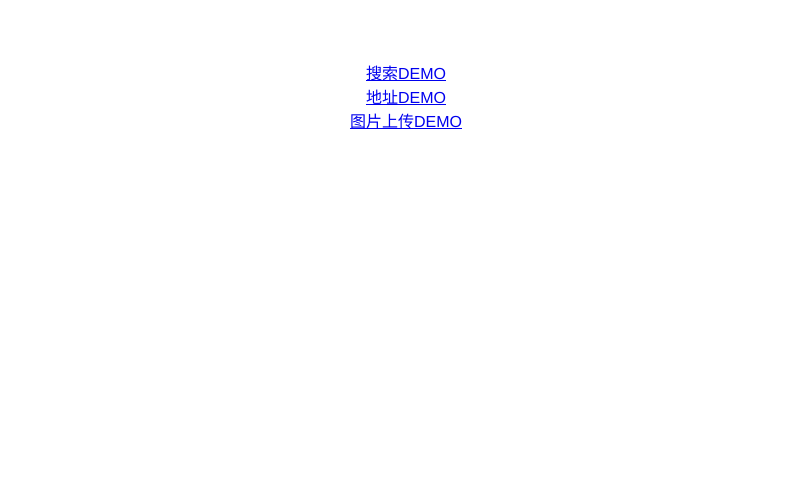
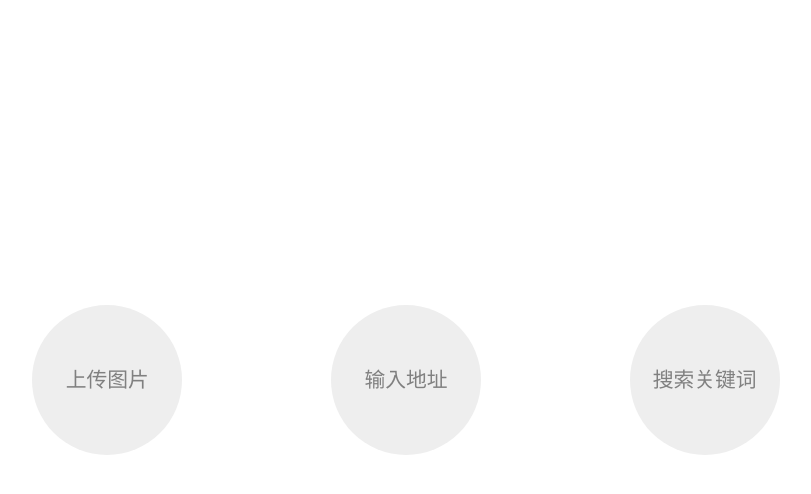
Before and after one commit to pierrejacques/layout-ui, a Vue app: page /#/ in a window 1280 px wide. Shown: the top 494 px of the page, without its empty margins (234-1045 px from the left). Built offline with nearby package versions, Linux system fonts and the light colour scheme.

Commit message:
一点版式优化

```diff
--- a/package.json
+++ b/package.json
@@ -33,13 +33,13 @@
     "friendly-errors-webpack-plugin": "^1.6.1",
     "html-webpack-plugin": "^2.30.1",
     "http-proxy-middleware": "^0.17.3",
+    "less": "^2.7.3",
+    "less-loader": "^4.0.5",
     "opn": "^5.1.0",
     "optimize-css-assets-webpack-plugin": "^3.2.0",
     "ora": "^1.2.0",
     "portfinder": "^1.0.13",
     "rimraf": "^2.6.0",
-    "sass": "^1.0.0-beta.2",
-    "sass-loader": "^6.0.6",
     "semver": "^5.3.0",
     "shelljs": "^0.7.6",
     "url-loader": "^0.5.8",
--- a/src/App.vue
+++ b/src/App.vue
@@ -10,7 +10,7 @@ export default {
 }
 </script>
 
-<style>
+<style lang="less">
 #app {
   font-family: 'Avenir', Helvetica, Arial, sans-serif;
   -webkit-font-smoothing: antialiased;
@@ -19,4 +19,30 @@ export default {
   color: #2c3e50;
   margin-top: 60px;
 }
+.input-box {
+  @height: 36px;
+  height: @height;
+  line-height: @height;
+  border-width: 1px;
+  border-style: solid;
+  font-size: 16px;
+  padding: 0 10px;
+  vertical-align: middle;
+  margin: 0;
+  border-radius: 5px;
+  outline: none;
+}
+input[type=text] {
+  .input-box;
+  width: 400px;
+  border-color: #ddd;
+}
+.submit-btn {
+  .input-box;
+  height: calc(@height + 2px);
+  @bg-color: #B9EFD4;
+  background: @bg-color;
+  border-color: @bg-color;
+  cursor: pointer;
+}
 </style>
--- a/src/common/components/search-box.vue
+++ b/src/common/components/search-box.vue
@@ -1,7 +1,7 @@
 <template lang="html">
   <form @submit.prevent="search">
     <input type="text" v-model="keyword" placeholder="在此输入你想搜索的内容">
-    <input type="submit" value="搜索">
+    <button class="submit-btn" @click="search">搜索</button>
   </form>
 </template>
 
--- a/src/components/Home.vue
+++ b/src/components/Home.vue
@@ -1,10 +1,20 @@
 <template>
   <div class="home">
-		<router-link :to="{ name: 'Search' }">搜索DEMO</router-link>
-    <br/>
-		<router-link :to="{ name: 'Url' }">地址DEMO</router-link>
-    <br/>
-		<router-link :to="{ name: 'Upload' }">图片上传DEMO</router-link>
+    <router-link :to="{ name: 'Upload' }">
+      <div class="demo-entrance">
+        上传图片
+      </div>
+    </router-link>
+    <router-link :to="{ name: 'Url' }">
+      <div class="demo-entrance">
+        输入地址
+      </div>
+    </router-link>
+		<router-link :to="{ name: 'Search' }">
+		  <div class="demo-entrance">
+		    搜索关键词
+		  </div>
+		</router-link>
   </div>
 </template>
 
@@ -14,5 +24,29 @@ export default {
 }
 </script>
 
-<style scoped>
+<style lang="less" scoped>
+* {
+  text-decoration: none;
+  color: gray;
+}
+.home {
+  display: flex;
+  width: 70vw;
+  height: 80vh;
+  margin: auto;
+  justify-content: space-around;
+  align-items: center;
+}
+.demo-entrance {
+  height: 150px;
+  width: 150px;
+  border-radius: 50%;
+  background: #eee;
+  line-height: 150px;
+  font-size: 1.3em;
+  transition: 0.3s ease;
+  &:hover {
+    color: black;
+  }
+}
 </style>
--- a/src/components/Url.vue
+++ b/src/components/Url.vue
@@ -4,7 +4,7 @@
     <h2>输入网站的url以获取该网站的美感评分</h2>
     <form @submit.prevent="submit">
       <input type="text" name="" value="" v-model="url">
-      <input type="submit" name="" value="评分">
+      <button class="submit-btn" @click="submit">评分</button>
     </form>
     <h1>{{score}}</h1>
   </div>
```
